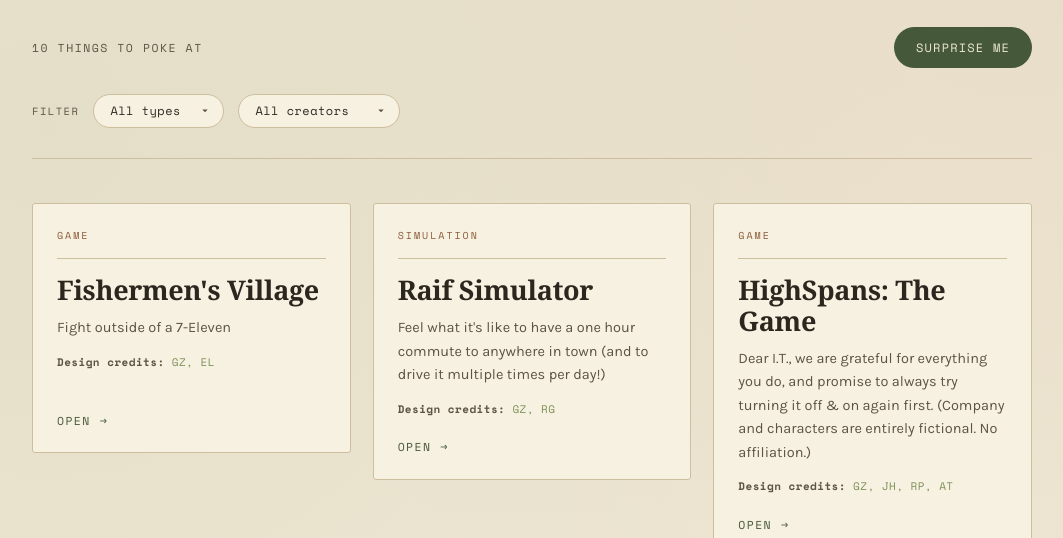
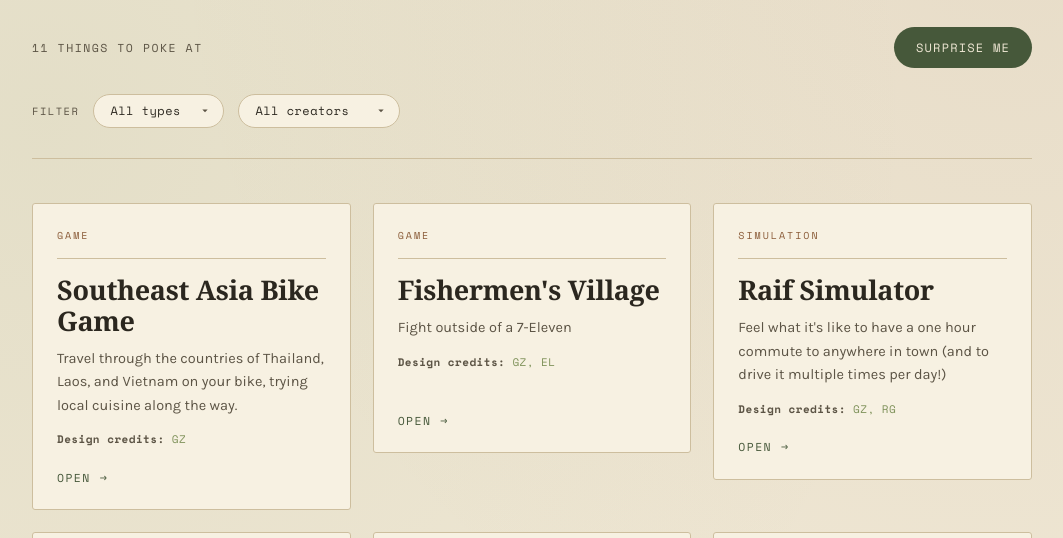
Before and after one commit to ZaliauskasG/extrarandom-site, a plain HTML site: page index.html in a window 1280 px wide. Shown: the part 262-800 px from the top of the page, without its empty margins (108-1171 px from the left). Drawn offline with nearby package versions, Linux system fonts and the light colour scheme; a web font is replaced by a local one.

Commit message:
Add Southeast Asia Bike Game to tools list
Added a new game entry for Southeast Asia Bike Game.

```diff
--- a/index.html
+++ b/index.html
@@ -31,6 +31,14 @@
    ========================================================================== */
 
 const TOOLS = [
+
+  {
+    name: "Southeast Asia Bike Game",
+    tag:  "Game",
+    file: "asia-bike.html",
+    desc: "Travel through the countries of Thailand, Laos, and Vietnam on your bike, trying local cuisine along the way.",
+    credits: ["GZ"]
+     },
 
     {
     name: "Fishermen's Village",
```
